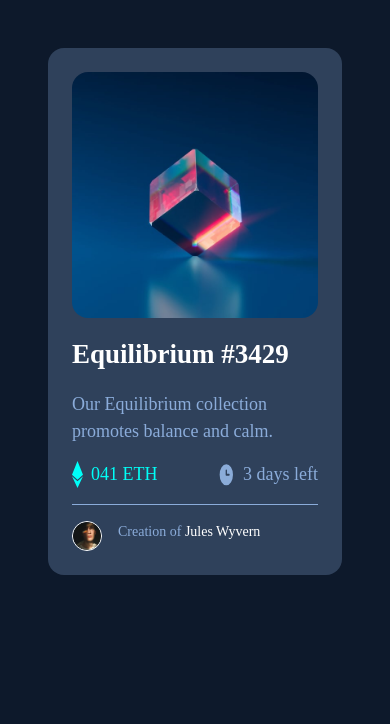
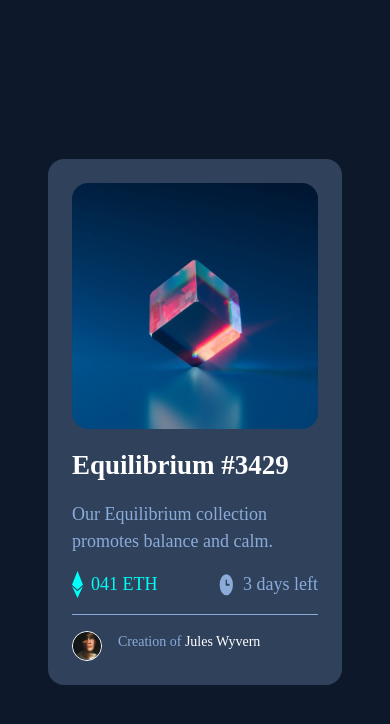
Before and after one commit to sarvar2022fayz/frontend-mentor-3, a plain HTML site: page index.html in a window 390 px wide. Drawn offline with Linux system fonts and the light colour scheme.

Commit message:
fixed responsiveness

```diff
--- a/style.css
+++ b/style.css
@@ -50,6 +50,10 @@
     font-size: 18px;
     padding: 3rem;
 
+    display: flex;
+    justify-content: center;
+    align-items: center;
+
   }
 
   .product__photo{
@@ -67,6 +71,8 @@
     display: flex;
     flex-direction: column;
     gap: 1rem;
+
+    max-width: 350px;
   }
 
   .product__detail{
```
